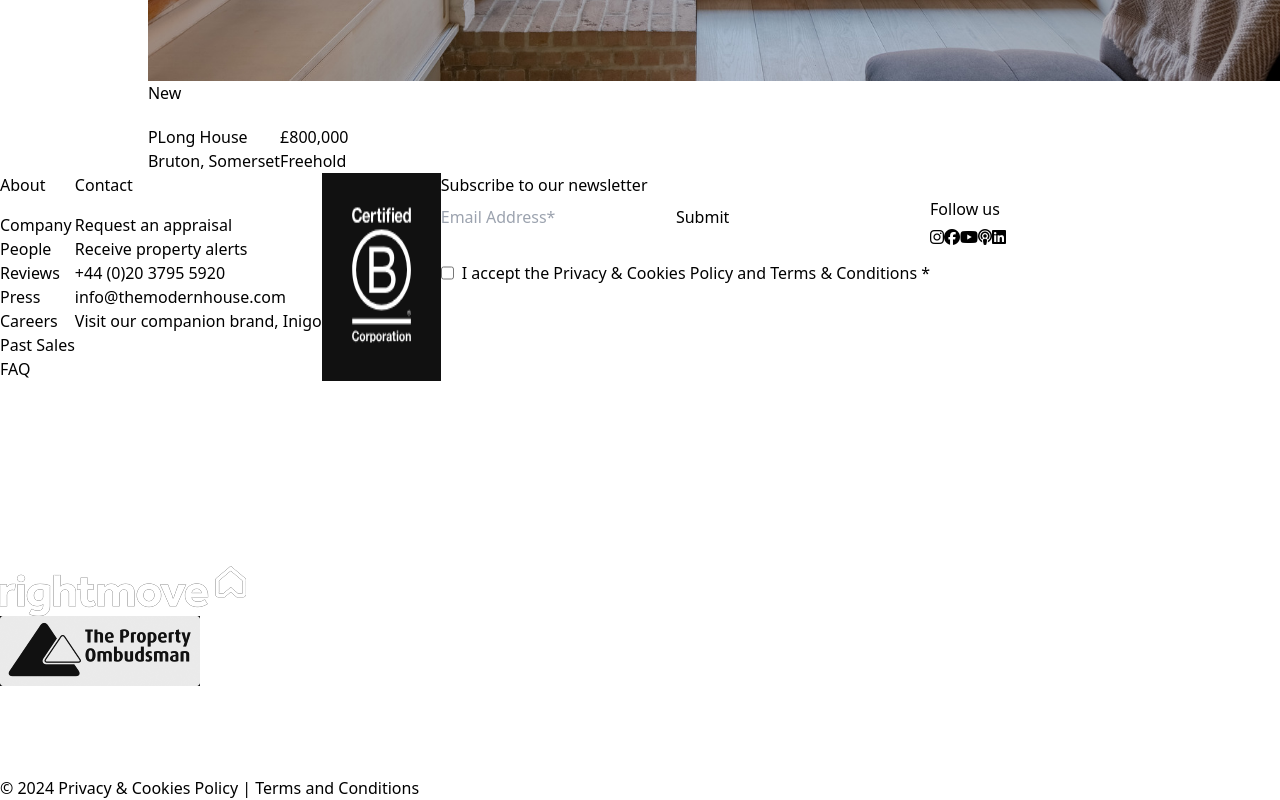
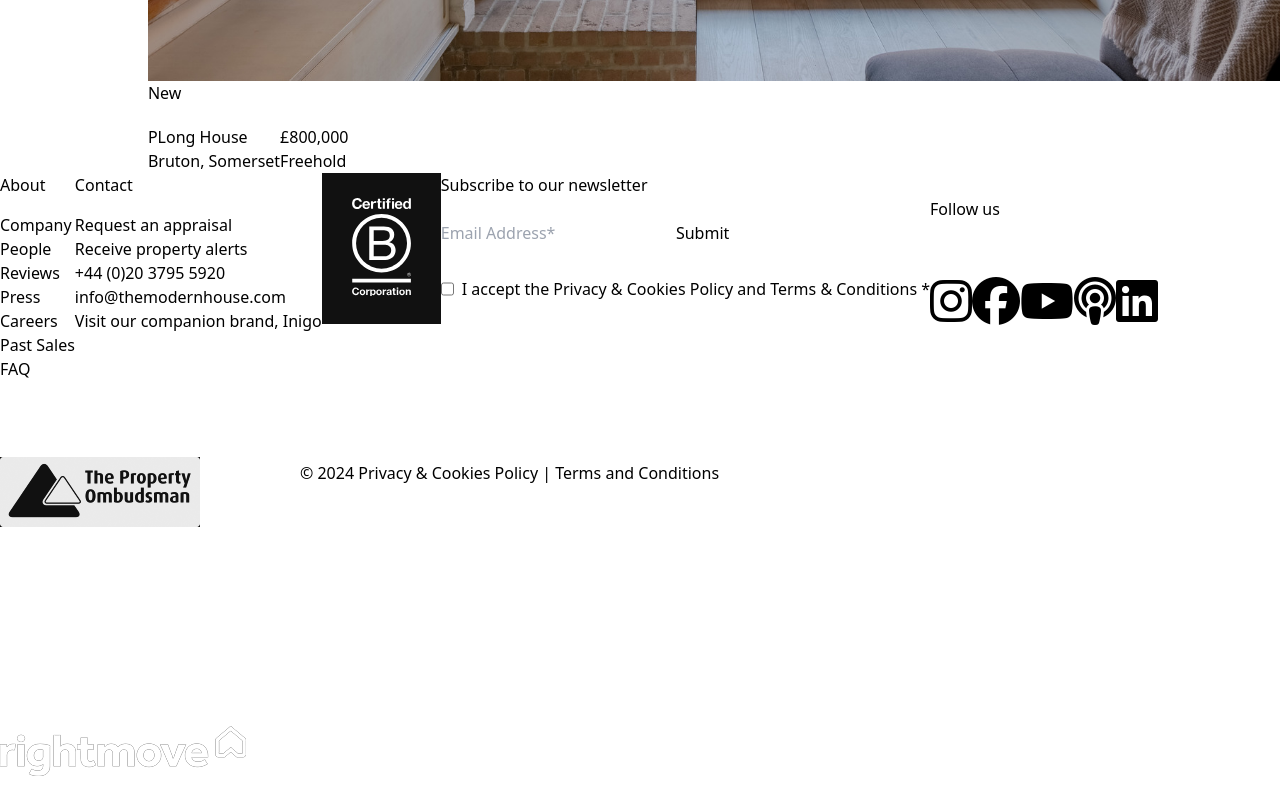
Before and after one commit to Monika-Choudhary/The-Modern-House, a website: page src/index.html in a window 1280 px wide. Shown: the part 5084-5884 px from the top of the page. After the commit the page ends 5860 px from the top, so only its background shows below. Drawn offline with Linux system fonts and the light colour scheme; files whose address does not match are found by name.

Commit message:
images f

```diff
--- a/src/index.html
+++ b/src/index.html
@@ -220,10 +220,11 @@
     <footer class="bg-black text-white p-10">
         <div class="flex justify-evenly items-start space-x-6">
 
-            <div class="flex space-x-12">
-                <div>
-                    <h4 class="text-xl font-bold mb-4">About</h4>
-                    <ul class="space-y-2 text-lg">
+            <div class="flex space-x-20 text-3xl w-1/4">
+                <div class="grid grid-cols-2 gap-1">
+
+                    <ul class="space-y-2  w-10/12">
+                        <h4 class=" font-bold mb-4">About</h4>
                         <li>Company</li>
                         <li>People</li>
                         <li>Reviews</li>
@@ -233,10 +234,9 @@
                         <li>FAQ</li>
                     </ul>
                 </div>
-
                 <div>
-                    <h4 class="text-xl font-bold mb-4">Contact</h4>
-                    <ul class="space-y-2 text-lg">
+                    <h4 class=" font-bold mb-4">Contact</h4>
+                    <ul class="space-y-2 ">
                         <li>Request an appraisal</li>
                         <li>Receive property alerts</li>
                         <li>+44 (0)20 3795 5920</li>
@@ -245,45 +245,45 @@
                     </ul>
                 </div>
             </div>
-
-            <div class="flex items-center">
-                <img src="/images/icon.png" alt="Logo" class="w-48 h-68">
+            <div class="">
+                <img src="./images/icon.png" alt="Logo" class="w-48 h-68 ">
             </div>
 
-            <div class="flex flex-col items-end">
+            <div class="w-2xl flex flex-col">
                 <form action="" class="text-black">
-                    <label for="email" class="text-white block mb-2 text-lg">Subscribe to our newsletter</label>
+                    <label for="email" class="text-white block mb-2 text-2xl mb-6 uppercase">Subscribe to our newsletter</label>
                     <input type="email" id="email" class="bg-white text-black p-2 w-full mb-4" placeholder="Email Address*">
-                    <button class="bg-white text-black px-4 py-2">Submit</button>
+                    <button class="bg-black w-56 h-16 uppercase text-white text-2xl px-4 py-2 border-white border-2">Submit</button>
                     <div class="flex items-center mt-4">
-                        <input type="checkbox" id="checkbox" class="mr-2">
-                        <label for="checkbox" class="text-white text-lg">I accept the Privacy & Cookies Policy and Terms & Conditions *</label>
+                        <input type="checkbox" id="checkbox" class="mr-2 w-8 h-20">
+                        <label for="checkbox" class="text-white text-2xl">I accept the Privacy & Cookies Policy and Terms & Conditions *</label>
                     </div>
                 </form>
 
                 <div class="mt-6">
-                    <h4 class="text-white font-bold mb-2 text-lg">Follow us</h4>
-                    <div class="flex space-x-4">
-                        <i class="fa-brands fa-instagram"></i>
-                        <i class="fa-brands fa-facebook"></i>
-                        <i class="fa-brands fa-youtube"></i>
-                        <i class="fa-solid fa-podcast"></i>
-                        <i class="fa-brands fa-linkedin"></i>
+                    <h4 class="text-white font-bold mb-2 text-3xl ">Follow us</h4>
+                    <div class="flex -space-x-36 justify-center mt-14">
+                        <i class="fa-brands fa-instagram fa-3x"></i>
+                        <i class="fa-brands fa-facebook fa-3x"></i>
+                        <i class="fa-brands fa-youtube fa-3x"></i>
+                        <i class="fa-solid fa-podcast fa-3x"></i>
+                        <i class="fa-brands fa-linkedin fa-3x"></i>
                     </div>
                 </div>
             </div>
         </div>
-
-        <div class="mt-9 w-2/5 grid grid-cols-2 md:grid-cols-4 gap-36">
-            <img src="/images/approvedcode.png" alt="Image 1" class="w-full h-auto">
-            <img src="/images/rightmove.png" alt="Image 3" class="w-full h-auto">
-            <img src="/images/ombusman.png" alt="Image 2" class="w-full h-auto">
-            <img src="/images/zoopla.png" alt="Image 4" class="w-full h-auto">
+    <div class="flex justify-evenly mt-10">
+        <div class="mt-9 w-2/5 grid grid-cols-2 md:grid-cols-4 gap-06">
+            <img src="./images/ombusman.png" alt="Image 1" class="w-100 h-20">
+            <img src="./images/approvedcode.png" alt="Image 2" class="w-100 h-20">
+            <img src="./images/zoopla.png" alt="Image 3" class="w-100 h-20">
+            <img src="./images/rightmove.png" alt="Image 4" class="w-100 h-20">
         </div>
 
         <div class="text-center mt-10">
-            <p class="text-lg">© 2024 Privacy & Cookies Policy | Terms and Conditions</p>
+            <p class="text-3xl">© 2024 Privacy & Cookies Policy | Terms and Conditions</p>
         </div>
+    </div>
     </footer>
 
     </body>
```
Also changed, not shown: src/output.css.
